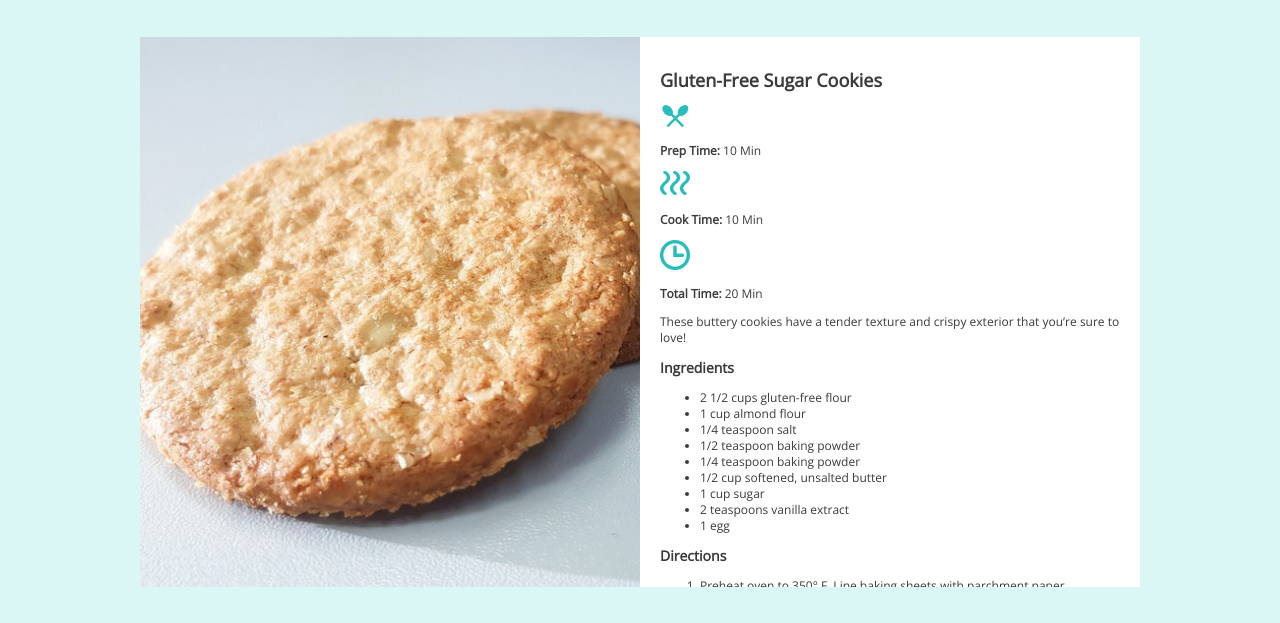
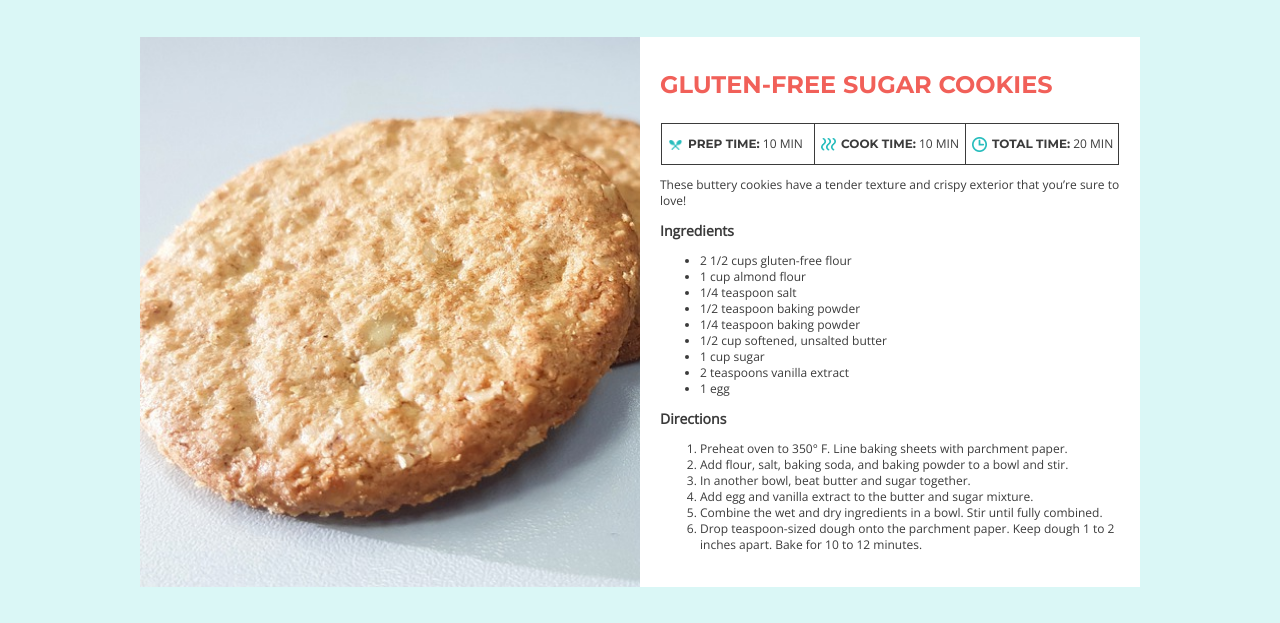
Before and after one commit to Amy-Pr/recipe-cards, a plain HTML site: page index.html in a window 1280 px wide. Shown: the part 99-722 px from the top of the page. Drawn offline with nearby package versions, Linux system fonts and the light colour scheme.

Commit message:
styled time section* git status

```diff
--- a/css/style.css
+++ b/css/style.css
@@ -25,6 +25,16 @@ h1 {
     color: #F16059;
     font-weight: bold;
     text-transform: uppercase;
+}
+
+h2 {
+    font-family: 'Montserrat';
+    font-size: 24px;
+    color: #F16059;
+    font-weight: bold;
+    text-transform: uppercase;
+    margin-bottom: 30px;
+
 }
 
 main {
@@ -67,3 +77,42 @@ main {
     background-image: url("../img/watermelon-salad.jpg");
     background-size: cover;
 }
+
+.time {
+    margin: 1px;
+    border: 1px solid #3B3B3B;
+    overflow: auto;
+
+}
+
+
+.cook {
+     border-left: 1px solid #3B3B3B;
+     border-right: 1px solid #3B3B3B;
+}
+
+
+
+.prep, .cook, .total {
+    float: left;
+    padding-left: 6px;
+    width: 33.3333%;
+    box-sizing: border-box;
+    text-transform: uppercase;
+}
+
+.time img {
+    width: 15px;
+    height: auto;
+    margin-right: 5px;
+    vertical-align: middle;
+}
+
+
+.time-details {
+    display: inline-block;
+}
+
+.time strong {
+    font-family: 'Montserrat';
+}
```
